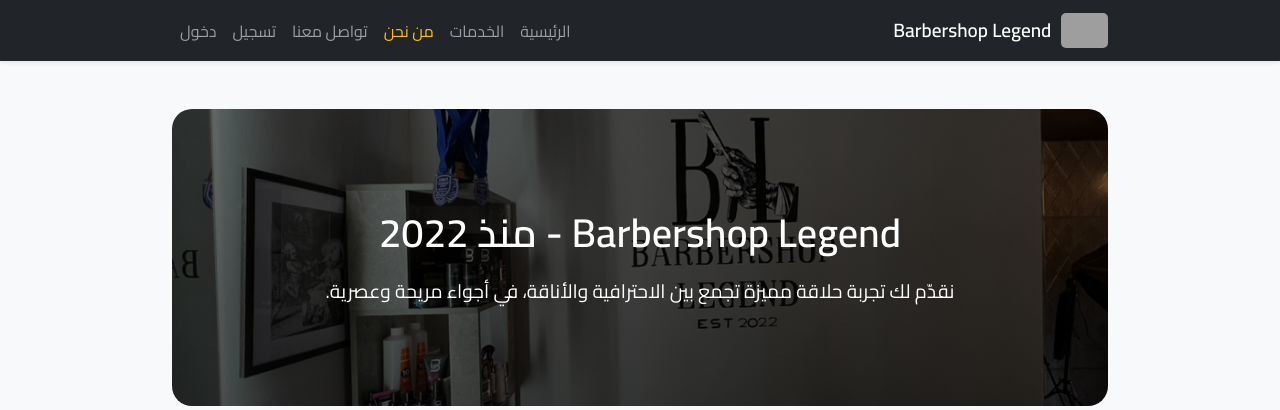
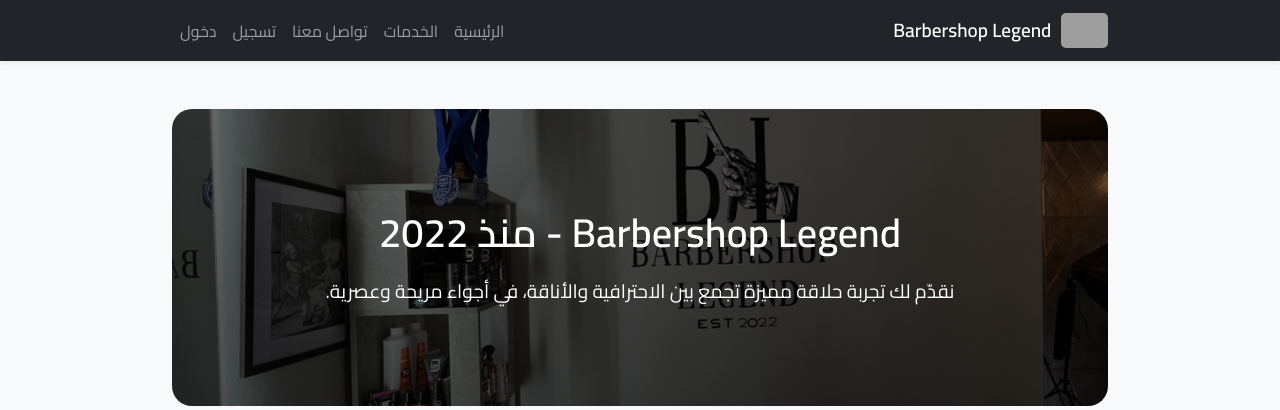
Before and after one commit to ALBADWIMAJID/barbershop, a Django app: page /about/ in a window 1280 px wide. Shown: the top 410 px of the page. Run offline with Django 4.2, Linux system fonts and the light colour scheme; grey boxes are pictures that could not be loaded.

Commit message:
delet page about us

```diff
--- a/booking/templates/booking/base.html
+++ b/booking/templates/booking/base.html
@@ -113,9 +113,7 @@
             </li>
             <li class="nav-item">
               <a
-                class="nav-link {% if request.path == '/about/' %}active{% endif %}"
-                href="/about/"
-                >من نحن</a
+
               >
             </li>
             <li class="nav-item">
```
